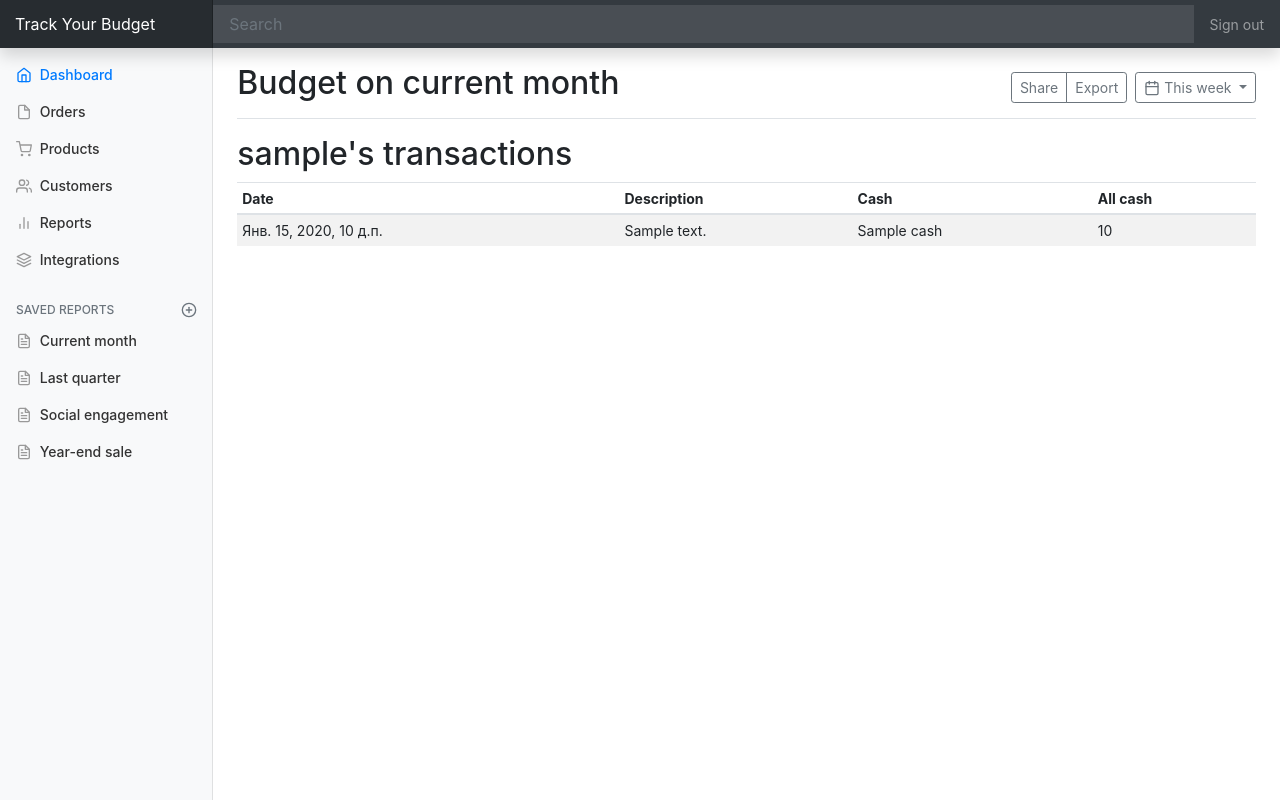
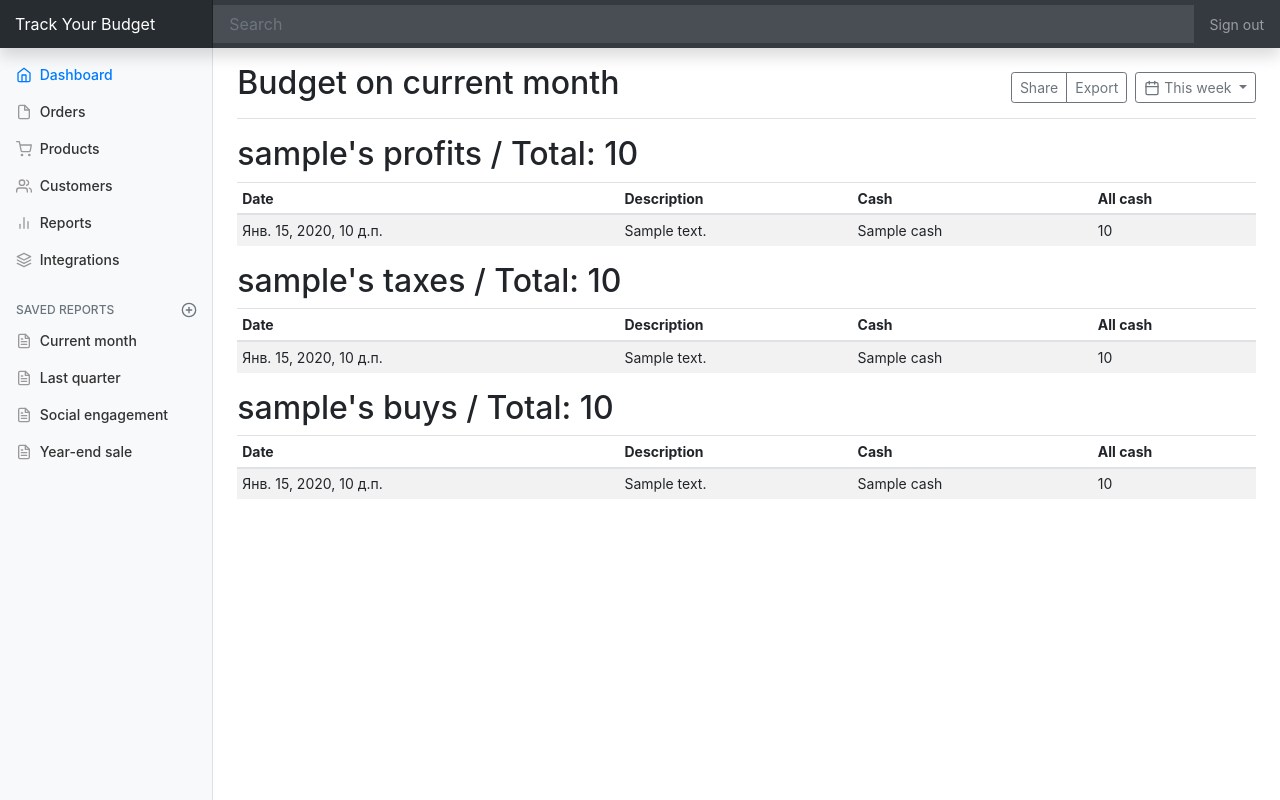
Before and after one commit to babayotta/mysite_old, a Django app: template src/templates/tyb/current_month.html in a window 1280 px wide. Run offline with Django 3.2, Linux system fonts and the light colour scheme; a user stored in the database is signed in; tables that the repository leaves empty hold one stand-in row (values such as "Sample post"); the template is opened without the code that fills it: most values are stand-ins (such as "Sample title", 1, 10 or a date in 2020); some libraries are stand-ins or nearby versions.

Commit message:
Show taxes and profits

```diff
--- a/src/templates/tyb/current_month.html
+++ b/src/templates/tyb/current_month.html
@@ -20,7 +20,75 @@
 
 {#        <canvas class="my-4 w-100" id="myChart" width="900" height="380"></canvas>#}
 
-        <h2>{{ user.username }}'s transactions</h2>
+        <h2>{{ user.username }}'s profits / Total: {{ profits_sum }}</h2>
+        <div class="table-responsive">
+            <table class="table table-striped table-sm">
+                <thead>
+                <tr>
+                    <th>Date</th>
+                    <th>Description</th>
+                    <th>Cash</th>
+                    <th>All cash</th>
+                </tr>
+                </thead>
+                <tbody>
+                {% for profit in profits %}
+                    <tr>
+                        <td>{{ profit.date }}</td>
+                        <td>
+                            {% for t in profit.transactions %}
+                                {{ t.description }}
+                                <br>
+                            {% endfor %}
+                        </td>
+                        <td>
+                            {% for t in profit.transactions %}
+                                {{ t.cash }}
+                                <br>
+                            {% endfor %}
+                        </td>
+                        <td>{{ profit.transactions_sum }}</td>
+                    </tr>
+                {% endfor %}
+                </tbody>
+            </table>
+        </div>
+
+        <h2>{{ user.username }}'s taxes / Total: {{ taxes_sum }}</h2>
+        <div class="table-responsive">
+            <table class="table table-striped table-sm">
+                <thead>
+                <tr>
+                    <th>Date</th>
+                    <th>Description</th>
+                    <th>Cash</th>
+                    <th>All cash</th>
+                </tr>
+                </thead>
+                <tbody>
+                {% for tax in taxes%}
+                    <tr>
+                        <td>{{ tax.date }}</td>
+                        <td>
+                            {% for t in tax.transactions %}
+                                {{ t.description }}
+                                <br>
+                            {% endfor %}
+                        </td>
+                        <td>
+                            {% for t in tax.transactions %}
+                                {{ t.cash }}
+                                <br>
+                            {% endfor %}
+                        </td>
+                        <td>{{ tax.transactions_sum }}</td>
+                    </tr>
+                {% endfor %}
+                </tbody>
+            </table>
+        </div>
+
+        <h2>{{ user.username }}'s buys / Total: {{ buys_sum }}</h2>
         <div class="table-responsive">
             <table class="table table-striped table-sm">
                 <thead>
```
Also changed, not shown: src/tyb/views.py (+30 -9 lines).
